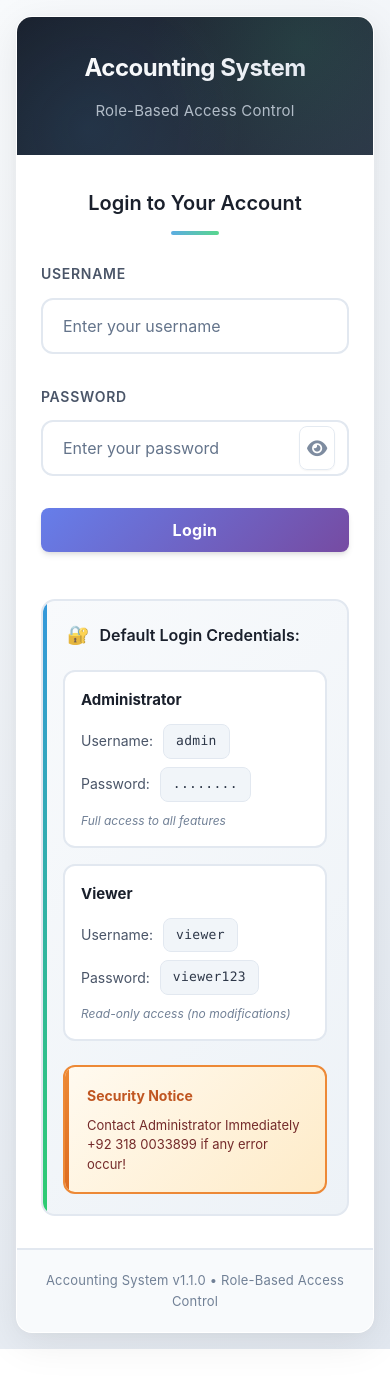
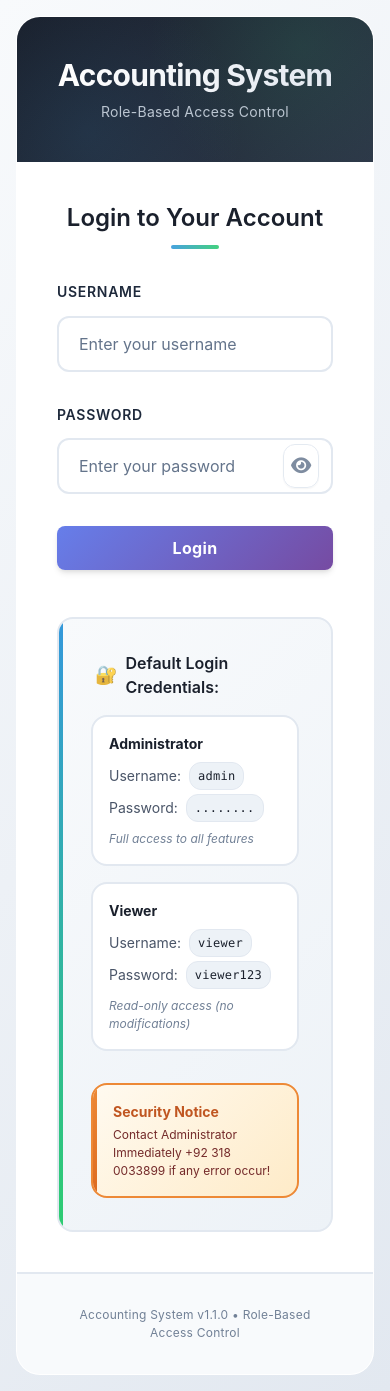
Before and after one commit to thegrotech/Double-Entry-Accounting-System, a React (Create React App) app in the folder frontend/: page / in a window 390 px wide. Before the commit the page ends 1349 px from the top, so only its background shows below. Built offline with nearby package versions, Linux system fonts and the light colour scheme.

Commit message:
Add CSS reset and base variables for styling
This update introduces a CSS reset and base variables for better styling consistency across the application. The new variables include color schemes, spacing, typography, and responsive design adjustments.

```diff
--- a/frontend/src/components/Login.css
+++ b/frontend/src/components/Login.css
@@ -1,26 +1,171 @@
+/* ===== CSS Reset & Base Variables ===== */
+:root {
+  /* Color System - WCAG AA compliant */
+  --color-primary: #1a202c;
+  --color-primary-light: #2d3748;
+  --color-secondary: #3498db;
+  --color-success: #2ecc71;
+  --color-error: #c53030;
+  --color-warning: #c05621;
+
+  /* Neutral Colors */
+  --color-text-primary: #1a202c;
+  --color-text-secondary: #4a5568;
+  --color-text-tertiary: #718096;
+  --color-text-inverse: #ffffff;
+  --color-text-muted: #a0aec0;
+
+  /* Background Colors */
+  --color-bg-primary: #ffffff;
+  --color-bg-secondary: #f8fafc;
+  --color-bg-tertiary: #edf2f7;
+  --color-bg-gradient: linear-gradient(135deg, #f8fafc 0%, #e2e8f0 100%);
+
+  /* Border Colors */
+  --color-border-light: #e2e8f0;
+  --color-border-medium: #cbd5e0;
+  --color-border-dark: #2d3748;
+
+  /* Semantic Colors */
+  --color-error-bg: linear-gradient(135deg, #fff5f5 0%, #fed7d7 100%);
+  --color-warning-bg: linear-gradient(135deg, #fffaf0 0%, #feebc8 100%);
+  --color-info-bg: linear-gradient(135deg, #f8fafc 0%, #edf2f7 100%);
+
+  /* Spacing System */
+  --space-xs: 4px;
+  --space-sm: 8px;
+  --space-md: 16px;
+  --space-lg: 24px;
+  --space-xl: 32px;
+  --space-2xl: 40px;
+  --space-3xl: 48px;
+
+  /* Typography Scale - Mobile First */
+  --text-xs: 0.75rem;    /* 12px */
+  --text-sm: 0.875rem;   /* 14px */
+  --text-base: 1rem;     /* 16px */
+  --text-lg: 1.125rem;   /* 18px */
+  --text-xl: 1.25rem;    /* 20px */
+  --text-2xl: 1.5rem;    /* 24px */
+  --text-3xl: 1.875rem;  /* 30px */
+  --text-4xl: 2.25rem;   /* 36px */
+
+  /* Border Radius */
+  --radius-sm: 4px;
+  --radius-md: 8px;
+  --radius-lg: 12px;
+  --radius-xl: 16px;
+  --radius-2xl: 20px;
+  --radius-full: 9999px;
+
+  /* Shadows */
+  --shadow-sm: 0 1px 2px 0 rgba(0, 0, 0, 0.05);
+  --shadow-md: 0 4px 6px -1px rgba(0, 0, 0, 0.1);
+  --shadow-lg: 0 10px 15px -3px rgba(0, 0, 0, 0.1);
+  --shadow-xl: 0 20px 25px -5px rgba(0, 0, 0, 0.1);
+  --shadow-inner: inset 0 2px 4px 0 rgba(0, 0, 0, 0.06);
+
+  /* Transitions */
+  --transition-fast: 150ms cubic-bezier(0.4, 0, 0.2, 1);
+  --transition-base: 250ms cubic-bezier(0.4, 0, 0.2, 1);
+  --transition-slow: 350ms cubic-bezier(0.4, 0, 0.2, 1);
+
+  /* Z-index Layers */
+  --z-base: 1;
+  --z-dropdown: 10;
+  --z-sticky: 20;
+  --z-modal: 30;
+  --z-popover: 40;
+  --z-toast: 50;
+}
+
+/* ===== Base Reset ===== */
+* {
+  margin: 0;
+  padding: 0;
+  box-sizing: border-box;
+}
+
+html {
+  font-size: 16px;
+  -webkit-text-size-adjust: 100%;
+  -webkit-font-smoothing: antialiased;
+  -moz-osx-font-smoothing: grayscale;
+}
+
+body {
+  min-height: 100vh;
+  font-family: 'Inter', -apple-system, BlinkMacSystemFont, 'Segoe UI', 'Roboto',
+               'Oxygen', 'Ubuntu', 'Cantarell', 'Fira Sans', 'Droid Sans',
+               'Helvetica Neue', sans-serif;
+  line-height: 1.5;
+  font-weight: 400;
+}
+
+/* ===== Accessibility Utilities ===== */
+.visually-hidden {
+  position: absolute !important;
+  width: 1px !important;
+  height: 1px !important;
+  padding: 0 !important;
+  margin: -1px !important;
+  overflow: hidden !important;
+  clip: rect(0, 0, 0, 0) !important;
+  white-space: nowrap !important;
+  border: 0 !important;
+}
+
+/* ===== Focus Styles ===== */
+:focus-visible {
+  outline: 3px solid var(--color-secondary);
+  outline-offset: 2px;
+  border-radius: var(--radius-sm);
+}
+
+.skip-to-content {
+  position: absolute;
+  top: -40px;
+  left: 0;
+  background: var(--color-primary);
+  color: var(--color-text-inverse);
+  padding: var(--space-sm) var(--space-md);
+  z-index: var(--z-toast);
+  text-decoration: none;
+  border-radius: 0 0 var(--radius-md) 0;
+  transition: top var(--transition-base);
+}
+
+.skip-to-content:focus {
+  top: 0;
+}
+
+/* ===== Login Container ===== */
 .login-container {
   min-height: 100vh;
+  min-height: 100svh; /* Mobile viewport height fix */
   display: flex;
   align-items: center;
   justify-content: center;
-  background: linear-gradient(135deg, #f8fafc 0%, #e2e8f0 100%);
-  padding: 20px;
-  font-family: 'Inter', -apple-system, BlinkMacSystemFont, 'Segoe UI', sans-serif;
+  background: var(--color-bg-gradient);
+  padding: var(--space-md);
+  font-family: inherit;
 }
 
+/* ===== Login Card ===== */
 .login-card {
-  background: white;
-  border-radius: 20px;
+  background: var(--color-bg-primary);
+  border-radius: var(--radius-2xl);
   box-shadow:
-    0 10px 40px rgba(0, 0, 0, 0.08),
+    var(--shadow-xl),
     0 2px 15px rgba(0, 0, 0, 0.03),
-    inset 0 1px 0 rgba(255, 255, 255, 0.1);
+    var(--shadow-inner) rgba(255, 255, 255, 0.1);
   width: 100%;
-  max-width: 440px;
+  max-width: min(440px, calc(100vw - var(--space-xl)));
   overflow: hidden;
   border: 1px solid rgba(255, 255, 255, 0.2);
-  animation: fadeIn 0.5s cubic-bezier(0.4, 0, 0.2, 1);
+  animation: fadeIn var(--transition-slow) cubic-bezier(0.4, 0, 0.2, 1);
   backdrop-filter: blur(10px);
+  -webkit-backdrop-filter: blur(10px);
 }
 
 @keyframes fadeIn {
@@ -34,10 +179,11 @@
   }
 }
 
+/* ===== Login Header ===== */
 .login-header {
-  background: linear-gradient(135deg, #1a202c 0%, #2d3748 100%);
-  color: white;
-  padding: 40px 32px;
+  background: linear-gradient(135deg, var(--color-primary) 0%, var(--color-primary-light) 100%);
+  color: var(--color-text-inverse);
+  padding: var(--space-2xl) var(--space-xl);
   text-align: center;
   position: relative;
   overflow: hidden;
@@ -53,44 +199,53 @@
   background:
     radial-gradient(circle at 20% 80%, rgba(52, 152, 219, 0.1) 0%, transparent 50%),
     radial-gradient(circle at 80% 20%, rgba(46, 204, 113, 0.1) 0%, transparent 50%);
+  pointer-events: none;
 }
 
 .login-header h2 {
   margin: 0;
-  font-size: 28px;
+  font-size: var(--text-3xl);
   font-weight: 700;
-  letter-spacing: -0.5px;
+  letter-spacing: -0.025em;
+  line-height: 1.2;
   position: relative;
-  z-index: 1;
+  z-index: var(--z-base);
   background: linear-gradient(90deg, #fff, #e2e8f0);
   -webkit-background-clip: text;
   -webkit-text-fill-color: transparent;
   background-clip: text;
+  color: transparent; /* Fallback */
 }
 
 .login-header p {
-  margin: 12px 0 0;
-  opacity: 0.85;
-  font-size: 15px;
+  margin: var(--space-sm) 0 0;
+  opacity: 0.9;
+  font-size: var(--text-sm);
   font-weight: 400;
-  letter-spacing: 0.2px;
+  letter-spacing: 0.02em;
+  line-height: 1.5;
   position: relative;
-  z-index: 1;
+  z-index: var(--z-base);
   color: #cbd5e0;
+  max-width: 32ch;
+  margin-left: auto;
+  margin-right: auto;
 }
 
+/* ===== Login Form Container ===== */
 .login-form-container {
-  padding: 40px;
+  padding: var(--space-2xl);
 }
 
 .login-form-container h3 {
-  margin: 0 0 32px;
-  color: #1a202c;
-  font-size: 22px;
+  margin: 0 0 var(--space-xl);
+  color: var(--color-text-primary);
+  font-size: var(--text-2xl);
   text-align: center;
   font-weight: 600;
+  line-height: 1.3;
   position: relative;
-  padding-bottom: 16px;
+  padding-bottom: var(--space-md);
 }
 
 .login-form-container h3::after {
@@ -101,87 +256,107 @@
   transform: translateX(-50%);
   width: 48px;
   height: 4px;
-  background: linear-gradient(90deg, #3498db, #2ecc71);
+  background: linear-gradient(90deg, var(--color-secondary), var(--color-success));
   border-radius: 2px;
-  opacity: 0.8;
+  opacity: 0.9;
 }
 
+/* ===== Error Message ===== */
 .error-message {
-  background: linear-gradient(135deg, #fff5f5 0%, #fed7d7 100%);
-  border: 1px solid #fc8181;
-  color: #c53030;
-  padding: 16px 20px;
-  border-radius: 12px;
-  margin-bottom: 28px;
-  font-size: 14px;
+  background: var(--color-error-bg);
+  border: 2px solid #fc8181;
+  color: var(--color-error);
+  padding: var(--space-md) var(--space-lg);
+  border-radius: var(--radius-lg);
+  margin-bottom: var(--space-xl);
+  font-size: var(--text-sm);
   line-height: 1.5;
   display: flex;
   align-items: flex-start;
-  gap: 12px;
+  gap: var(--space-sm);
   box-shadow: 0 2px 8px rgba(229, 62, 62, 0.1);
 }
 
 .error-message::before {
   content: "⚠";
-  font-size: 16px;
+  font-size: var(--text-base);
   flex-shrink: 0;
-  margin-top: 1px;
+  margin-top: 2px;
 }
 
-.form-group {
-  margin-bottom: 28px;
+.error-message[role="alert"] {
+  animation: shake 0.5s cubic-bezier(.36,.07,.19,.97) both;
+}
+
+@keyframes shake {
+  10%, 90% { transform: translateX(-1px); }
+  20%, 80% { transform: translateX(2px); }
+  30%, 50%, 70% { transform: translateX(-2px); }
+  40%, 60% { transform: translateX(2px); }
+}
+
+/* ===== Form Groups ===== */
+.form-group-login {
+  margin-bottom: var(--space-xl);
   position: relative;
 }
 
-.form-group label {
+.form-group-login label {
   display: block;
-  margin-bottom: 10px;
-  color: #4a5568 !important;
+  margin-bottom: var(--space-sm);
+  color: var(--color-text-secondary) !important;
   font-weight: 500;
-  font-size: 14px;
-  letter-spacing: 0.2px;
-  transition: color 0.2s ease;
+  font-size: var(--text-sm);
+  letter-spacing: 0.02em;
+  transition: color var(--transition-fast);
 }
 
-.form-group:focus-within label {
-  color: #2d3748;
+.form-group-login:focus-within label {
+  color: var(--color-text-primary);
 }
 
-.form-group input {
+.form-group-login input {
   width: 100%;
-  padding: 16px 52px 16px 18px;
-  border: 2px solid #e2e8f0;
-  border-radius: 12px;
-  font-size: 15px;
-  transition: all 0.25s cubic-bezier(0.4, 0, 0.2, 1);
-  background: #f8fafc;
-  color: #1a202c;
+  padding: var(--space-md) calc(var(--space-md) * 3.25) var(--space-md) var(--space-md);
+  border: 2px solid var(--color-border-light);
+  border-radius: var(--radius-lg);
+  font-size: var(--text-base);
+  transition: all var(--transition-base);
+  background: var(--color-bg-secondary);
+  color: var(--color-text-primary);
   font-weight: 400;
+  line-height: 1.5;
 }
 
-.form-group input::placeholder {
-  color: #a0aec0;
+.form-group-login input::placeholder {
+  color: var(--color-text-muted);
   font-weight: 400;
+  opacity: 1;
 }
 
-.form-group input:focus {
-  outline: none;
-  border-color: #3498db;
-  background: white;
-  box-shadow:
-    0 0 0 4px rgba(52, 152, 219, 0.1),
-    0 4px 12px rgba(52, 152, 219, 0.08);
+.form-group-login input:hover:not(:disabled) {
+  border-color: var(--color-border-medium);
 }
 
-.form-group input:disabled {
-  background: #f1f5f9;
-  border-color: #e2e8f0;
-  color: #94a3b8;
-  cursor: not-allowed;
+.form-group-login input:focus {
+  outline: none;
+  border-color: var(--color-secondary);
+  background: var(--color-bg-primary);
+  box-shadow:
+    0 0 0 4px rgba(52, 152, 219, 0.15),
+    0 4px 12px rgba(52, 152, 219, 0.1);
 }
 
-/* Updated Password field styles */
-.form-group.password-group input {
+.form-group-login input:disabled {
+  background: #f1f5f9;
+  border-color: var(--color-border-light);
+  color: var(--color-text-tertiary);
+  cursor: not-allowed;
+  opacity: 0.7;
+}
+
+/* ===== Password Field ===== */
+.form-group-login.password-group input {
   padding-right: 60px;
 }
 
@@ -199,19 +374,24 @@
   background: transparent !important;
   border: none;
   cursor: pointer;
-  padding: 8px;
-  color: #718096;
-  transition: all 0.2s ease;
-  border-radius: 8px;
+  padding: var(--space-sm);
+  color: var(--color-text-tertiary);
+  transition: all var(--transition-fast);
+  border-radius: var(--radius-md);
   width: 36px;
   height: 36px;
   display: flex;
   align-items: center;
   justify-content: center;
   opacity: 0.9;
+  z-index: var(--z-base);
 }
 
-/* Hover effect removed from eye icon */
+.password-toggle-btn:focus-visible {
+  outline: 3px solid var(--color-secondary);
+  outline-offset: 2px;
+}
+
 .password-toggle-btn:active {
   transform: translateY(-50%) scale(0.95);
 }
@@ -224,42 +404,37 @@
 .password-toggle-btn::before {
   font-family: "Font Awesome 6 Free";
   font-weight: 900;
-  font-size: 18px;
-  transition: all 0.2s ease;
+  font-size: var(--text-lg);
+  transition: all var(--transition-fast);
 }
 
 .password-toggle-btn[data-visible="false"]::before {
   content: "\f06e"; /* fa-eye */
-  color: #718096;
+  color: var(--color-text-tertiary);
 }
 
 .password-toggle-btn[data-visible="true"]::before {
   content: "\f070"; /* fa-eye-slash */
-  color: #4a5568;
+  color: var(--color-text-secondary);
 }
 
-/* Improved focus indicator */
-.password-toggle-btn:focus {
-  outline: none;
-  box-shadow: 0 0 0 3px rgba(52, 152, 219, 0.2);
-  background: rgba(52, 152, 219, 0.05);
-}
-
+/* ===== Login Button ===== */
 .login-button {
   width: 100%;
-  padding: 18px;
-  background: linear-gradient(135deg, #1a202c 0%, #2d3748 100%);
-  color: white;
+  padding: var(--space-lg);
+  background: linear-gradient(135deg, var(--color-primary) 0%, var(--color-primary-light) 100%);
+  color: var(--color-text-inverse);
   border: none;
-  border-radius: 12px;
-  font-size: 16px;
+  border-radius: var(--radius-lg);
+  font-size: var(--text-base);
   font-weight: 600;
   cursor: pointer;
-  transition: all 0.3s cubic-bezier(0.4, 0, 0.2, 1);
-  letter-spacing: 0.3px;
+  transition: all var(--transition-base);
+  letter-spacing: 0.02em;
   position: relative;
   overflow: hidden;
-  box-shadow: 0 4px 15px rgba(26, 32, 44, 0.2);
+  box-shadow: var(--shadow-md);
+  line-height: 1.5;
 }
 
 .login-button::before {
@@ -271,41 +446,44 @@
   height: 100%;
   background: linear-gradient(90deg,
     transparent,
-    rgba(255, 255, 255, 0.1),
+    rgba(255, 255, 255, 0.15),
     transparent);
   transition: left 0.7s ease;
 }
 
-.login-button:hover:not(:disabled) {
+.login-button:hover:not(:disabled),
+.login-button:focus-visible:not(:disabled) {
   transform: translateY(-2px);
   box-shadow:
-    0 8px 25px rgba(26, 32, 44, 0.3),
+    var(--shadow-lg),
     0 2px 4px rgba(0, 0, 0, 0.1);
-  background: linear-gradient(135deg, #2d3748 0%, #4a5568 100%);
+  background: linear-gradient(135deg, var(--color-primary-light) 0%, #4a5568 100%);
 }
 
-.login-button:hover:not(:disabled)::before {
+.login-button:hover:not(:disabled)::before,
+.login-button:focus-visible:not(:disabled)::before {
   left: 100%;
 }
 
 .login-button:active:not(:disabled) {
   transform: translateY(0);
-  box-shadow: 0 2px 8px rgba(26, 32, 44, 0.2);
+  box-shadow: var(--shadow-md);
 }
 
 .login-button:disabled {
   opacity: 0.6;
   cursor: not-allowed;
-  background: linear-gradient(135deg, #a0aec0 0%, #718096 100%);
+  background: linear-gradient(135deg, var(--color-text-muted) 0%, var(--color-text-tertiary) 100%);
   box-shadow: none;
 }
 
+/* ===== Login Info Section ===== */
 .login-info {
-  margin-top: 36px;
-  padding: 24px;
-  background: linear-gradient(135deg, #f8fafc 0%, #edf2f7 100%);
-  border-radius: 14px;
-  border: 2px solid #e2e8f0;
+  margin-top: var(--space-xl);
+  padding: var(--space-xl);
+  background: var(--color-info-bg);
+  border-radius: var(--radius-lg);
+  border: 2px solid var(--color-border-light);
   position: relative;
   overflow: hidden;
 }
@@ -317,39 +495,40 @@
   left: 0;
   width: 4px;
   height: 100%;
-  background: linear-gradient(to bottom, #3498db, #2ecc71);
+  background: linear-gradient(to bottom, var(--color-secondary), var(--color-success));
 }
 
 .login-info h4 {
-  margin: 0 0 20px;
-  color: #1a202c;
-  font-size: 16px;
+  margin: 0 0 var(--space-md);
+  color: var(--color-text-primary);
+  font-size: var(--text-base);
   font-weight: 600;
   display: flex;
   align-items: center;
-  gap: 10px;
+  gap: var(--space-sm);
   padding-left: 4px;
+  line-height: 1.5;
 }
 
 .login-info h4::before {
   content: "🔐";
-  font-size: 18px;
+  font-size: var(--text-lg);
   opacity: 0.8;
 }
 
 .credentials {
   display: flex;
   flex-direction: column;
-  gap: 18px;
+  gap: var(--space-md);
 }
 
 .credential-item {
-  color: #4a5568;
-  padding: 18px;
-  background: white;
-  border-radius: 12px;
-  border: 2px solid #e2e8f0;
-  transition: all 0.25s cubic-bezier(0.4, 0, 0.2, 1);
+  color: var(--color-text-secondary);
+  padding: var(--space-md);
+  background: var(--color-bg-primary);
+  border-radius: var(--radius-lg);
+  border: 2px solid var(--color-border-light);
+  transition: all var(--transition-base);
   position: relative;
   overflow: hidden;
 }
@@ -363,68 +542,74 @@
   height: 100%;
   background: linear-gradient(135deg, rgba(52, 152, 219, 0.03), rgba(46, 204, 113, 0.03));
   opacity: 0;
-  transition: opacity 0.3s ease;
+  transition: opacity var(--transition-base);
 }
 
-.credential-item:hover {
-  border-color: #3498db;
+.credential-item:hover,
+.credential-item:focus-within {
+  border-color: var(--color-secondary);
   transform: translateX(4px);
-  box-shadow: 0 4px 12px rgba(0, 0, 0, 0.05);
+  box-shadow: var(--shadow-md);
 }
 
-.credential-item:hover::before {
+.credential-item:hover::before,
+.credential-item:focus-within::before {
   opacity: 1;
 }
 
 .credential-item strong {
   display: flex;
   align-items: center;
-  gap: 10px;
-  margin-bottom: 12px;
-  color: #1a202c;
-  font-size: 15px;
+  gap: var(--space-sm);
+  margin-bottom: var(--space-sm);
+  color: var(--color-text-primary);
+  font-size: var(--text-sm);
   position: relative;
-  z-index: 1;
+  z-index: var(--z-base);
+  line-height: 1.5;
 }
 
 .credential-item div {
-  margin: 8px 0;
-  font-size: 14px;
+  margin: var(--space-xs) 0;
+  font-size: var(--text-sm);
   display: flex;
   align-items: center;
-  gap: 10px;
+  gap: var(--space-sm);
   position: relative;
-  z-index: 1;
+  z-index: var(--z-base);
+  line-height: 1.5;
 }
 
 .credential-item code {
-  background: #f1f5f9;
-  padding: 6px 12px;
-  border-radius: 8px;
-  font-family: 'JetBrains Mono', 'Consolas', 'Monaco', monospace;
-  font-size: 13px;
-  color: #2d3748;
-  border: 1px solid #e2e8f0;
-  letter-spacing: 0.3px;
+  background: var(--color-bg-tertiary);
+  padding: var(--space-xs) var(--space-sm);
+  border-radius: var(--radius-md);
+  font-family: 'JetBrains Mono', 'Consolas', 'Monaco', 'Courier New', monospace;
+  font-size: var(--text-xs);
+  color: var(--color-text-primary);
+  border: 1px solid var(--color-border-light);
+  letter-spacing: 0.02em;
+  line-height: 1.5;
 }
 
 .credential-item small {
   display: block;
-  margin-top: 10px;
-  color: #718096;
-  font-size: 12px;
+  margin-top: var(--space-sm);
+  color: var(--color-text-tertiary);
+  font-size: var(--text-xs);
   line-height: 1.5;
   position: relative;
-  z-index: 1;
+  z-index: var(--z-base);
   font-style: italic;
 }
 
+/* ===== Security Notice ===== */
 .security-notice {
-  margin-top: 24px;
-  padding: 18px;
-  background: linear-gradient(135deg, #fffaf0 0%, #feebc8 100%);
+  margin-top: var(--space-xl);
+  padding: var(--space-md);
+  background: var(--color-warning-bg);
   border: 2px solid #ed8936;
-  border-radius: 12px;
+  border-radius: var(--radius-lg);
   color: #742a2a;
   position: relative;
   overflow: hidden;
@@ -443,36 +628,39 @@
 .security-notice strong {
   display: flex;
   align-items: center;
-  gap: 10px;
-  margin-bottom: 8px;
-  color: #c05621;
-  font-size: 14px;
+  gap: var(--space-sm);
+  margin-bottom: var(--space-xs);
+  color: var(--color-warning);
+  font-size: var(--text-sm);
   position: relative;
-  z-index: 1;
+  z-index: var(--z-base);
   padding-left: 4px;
+  line-height: 1.5;
 }
 
 .security-notice p {
   margin: 0;
-  font-size: 13px;
+  font-size: var(--text-xs);
   line-height: 1.5;
   position: relative;
-  z-index: 1;
+  z-index: var(--z-base);
   padding-left: 4px;
 }
 
+/* ===== Login Footer ===== */
 .login-footer {
-  padding: 24px 40px;
+  padding: var(--space-xl) var(--space-2xl);
   text-align: center;
-  color: #718096;
-  font-size: 13px;
-  border-top: 2px solid #e2e8f0;
-  background: #f8fafc;
-  letter-spacing: 0.2px;
+  color: var(--color-text-tertiary);
+  font-size: var(--text-xs);
+  border-top: 2px solid var(--color-border-light);
+  background: var(--color-bg-secondary);
+  letter-spacing: 0.02em;
   font-weight: 400;
+  line-height: 1.5;
 }
 
-/* Loading state animation */
+/* ===== Loading State ===== */
 @keyframes pulse {
   0%, 100% {
     opacity: 1;
@@ -488,74 +676,219 @@
   animation: pulse 2s infinite ease-in-out;
 }
 
-/* Responsive adjustments */
-@media (max-width: 480px) {
-  .login-container {
-    padding: 16px;
+/* ===== Responsive Design ===== */
+
+/* Tablet (768px and up) */
+@media (min-width: 768px) {
+  :root {
+    --text-xs: 0.8125rem;  /* 13px */
+    --text-sm: 0.9375rem;  /* 15px */
+    --text-base: 1.0625rem; /* 17px */
+    --text-lg: 1.25rem;    /* 20px */
+    --text-2xl: 1.75rem;   /* 28px */
+    --text-3xl: 2.25rem;   /* 36px */
+    --text-4xl: 3rem;      /* 48px */
   }
 
   .login-card {
-    border-radius: 16px;
+    max-width: 440px;
+  }
+}
+
+/* Desktop (1024px and up) */
+@media (min-width: 1024px) {
+  .login-container {
+    padding: var(--space-xl);
+  }
+}
+
+/* Small Mobile (320px - 375px) */
+@media (max-width: 375px) {
+  .login-container {
+    padding: var(--space-sm);
+  }
+
+  .login-card {
+    border-radius: var(--radius-xl);
   }
 
   .login-header {
-    padding: 32px 24px;
+    padding: var(--space-xl) var(--space-lg);
   }
 
   .login-header h2 {
-    font-size: 24px;
+    font-size: var(--text-2xl);
+  }
+
+  .login-header p {
+    font-size: var(--text-xs);
   }
 
   .login-form-container {
-    padding: 32px 24px;
+    padding: var(--space-xl) var(--space-lg);
   }
 
   .login-form-container h3 {
-    font-size: 20px;
-    margin-bottom: 28px;
+    font-size: var(--text-xl);
+    margin-bottom: var(--space-lg);
   }
 
   .login-info {
-    padding: 20px;
-    margin-top: 32px;
+    padding: var(--space-lg);
+    margin-top: var(--space-lg);
   }
 
   .credentials {
-    gap: 16px;
+    gap: var(--space-sm);
   }
 
   .credential-item {
-    padding: 16px;
+    padding: var(--space-sm);
   }
 
   .login-footer {
-    padding: 20px 24px;
+    padding: var(--space-lg) var(--space-sm);
   }
 }
 
-/* High contrast mode support */
+/* Landscape Orientation */
+@media (max-height: 600px) and (orientation: landscape) {
+  .login-container {
+    padding: var(--space-sm);
+    align-items: flex-start;
+  }
+
+  .login-card {
+    margin: var(--space-sm) 0;
+    max-width: 90%;
+  }
+}
+
+/* ===== Accessibility & Utility Media Queries ===== */
+
+/* High Contrast Mode */
 @media (prefers-contrast: high) {
   .login-card {
-    border: 2px solid #1a202c;
+    border: 2px solid var(--color-border-dark);
   }
 
-  .form-group input {
+  .form-group-login input {
     border-width: 2px;
+    border-color: var(--color-border-dark);
   }
 
   .error-message {
     border-width: 2px;
   }
+
+  .login-button {
+    border: 2px solid var(--color-border-dark);
+  }
 }
 
-/* Reduced motion support */
+/* Reduced Motion */
 @media (prefers-reduced-motion: reduce) {
   .login-card,
   .login-button,
-  .form-group input,
+  .form-group-login input,
   .credential-item,
-  .password-toggle-btn {
+  .password-toggle-btn,
+  .error-message {
     animation: none;
     transition: none;
   }
+
+  .login-button::before {
+    display: none;
+  }
 }
+
+/* Dark Mode */
+@media (prefers-color-scheme: dark) {
+  :root {
+    --color-text-primary: #f7fafc;
+    --color-text-secondary: #cbd5e0;
+    --color-text-tertiary: #a0aec0;
+    --color-bg-primary: #1a202c;
+    --color-bg-secondary: #2d3748;
+    --color-bg-tertiary: #4a5568;
+    --color-border-light: #4a5568;
+    --color-border-medium: #718096;
+  }
+
+  .login-card {
+    background: var(--color-bg-primary);
+    border-color: rgba(255, 255, 255, 0.1);
+  }
+
+  .form-group-login input {
+    background: var(--color-bg-secondary);
+    color: var(--color-text-primary);
+    border-color: var(--color-border-light);
+  }
+
+  .login-info {
+    background: linear-gradient(135deg, #2d3748 0%, #4a5568 100%);
+  }
+
+  .credential-item {
+    background: var(--color-bg-secondary);
+  }
+
+  .credential-item code {
+    background: var(--color-bg-tertiary);
+  }
+}
+
+/* Print Styles */
+@media print {
+  .login-container {
+    background: white !important;
+    padding: 0 !important;
+  }
+
+  .login-card {
+    box-shadow: none !important;
+    border: 1px solid #000 !important;
+    max-width: 100% !important;
+  }
+
+  .login-button,
+  .password-toggle-btn,
+  .security-notice {
+    display: none !important;
+  }
+}
+
+/* ===== Touch Device Optimizations ===== */
+@media (hover: none) and (pointer: coarse) {
+  .login-button:hover {
+    transform: none;
+  }
+
+  .login-button:active {
+    transform: scale(0.98);
+  }
+
+  .form-group-login input {
+    min-height: 48px; /* Larger touch target */
+  }
+
+  .password-toggle-btn {
+    min-width: 44px;
+    min-height: 44px;
+  }
+}
+
+/* ===== Performance Optimizations ===== */
+@media (prefers-reduced-data: reduce) {
+  .login-header::after,
+  .login-button::before,
+  .credential-item::before {
+    display: none;
+  }
+
+  .login-card {
+    backdrop-filter: none;
+  }
+}
```
